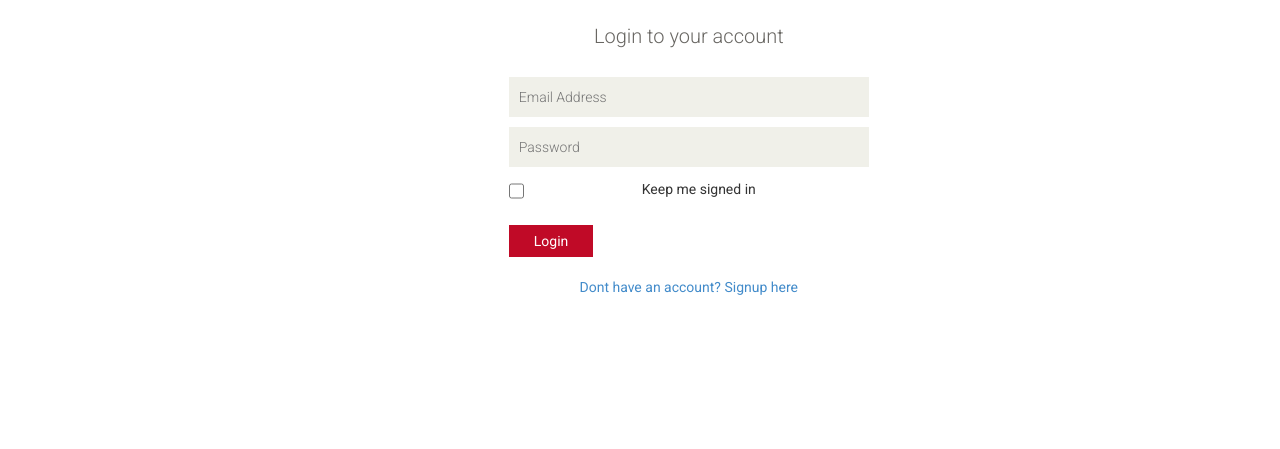
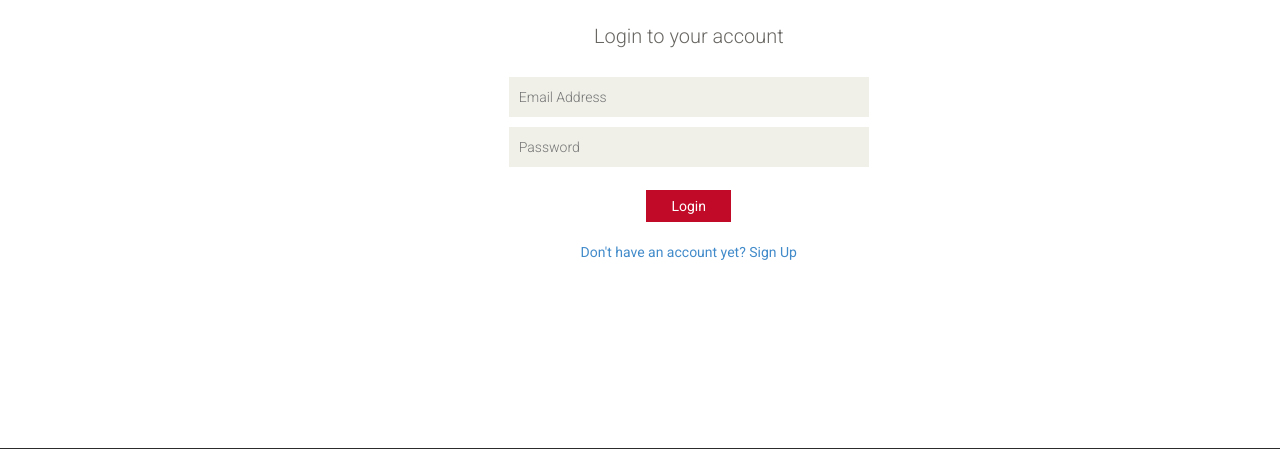
Before and after one commit to houssemhannachi/koolfood---Ecommerce-PHP, a PHP site: template app/views/eshop/login.php in a window 1280 px wide. Shown: the part 201-650 px from the top of the page. Run offline with PHP 8.4, Linux system fonts and the light colour scheme; the template is opened without the code that fills it, so the values that code supplies are empty; some libraries are stand-ins or nearby versions.

Commit message:
Update login.php

```diff
--- a/app/views/eshop/login.php
+++ b/app/views/eshop/login.php
@@ -14,15 +14,11 @@
 					<form method="post">
 						<input type="email" name="email" value="<?= isset($_POST['email']) ? $_POST['email'] : ''; ?>" placeholder="Email Address" />
 						<input type="password" name="password" value="<?= isset($_POST['password']) ? $_POST['password'] : ''; ?>" placeholder="Password" />
-						<span>
-							<input type="checkbox" class="checkbox">
-							Keep me signed in
 
-						</span>
-						<button type="submit" class="btn btn-default">Login</button>
+						<button type="submit" class="btn btn-default" style="margin-left: auto;margin-right: auto;">Login</button>
 					</form>
 					<br>
-					<a href="<?= ROOT ?>signup">Dont have an account? Signup here</a>
+					<a href="<?= ROOT ?>signup">Don't have an account yet? Sign Up</a>
 				</div>
 				<!--/login form-->
 			</div>
```
